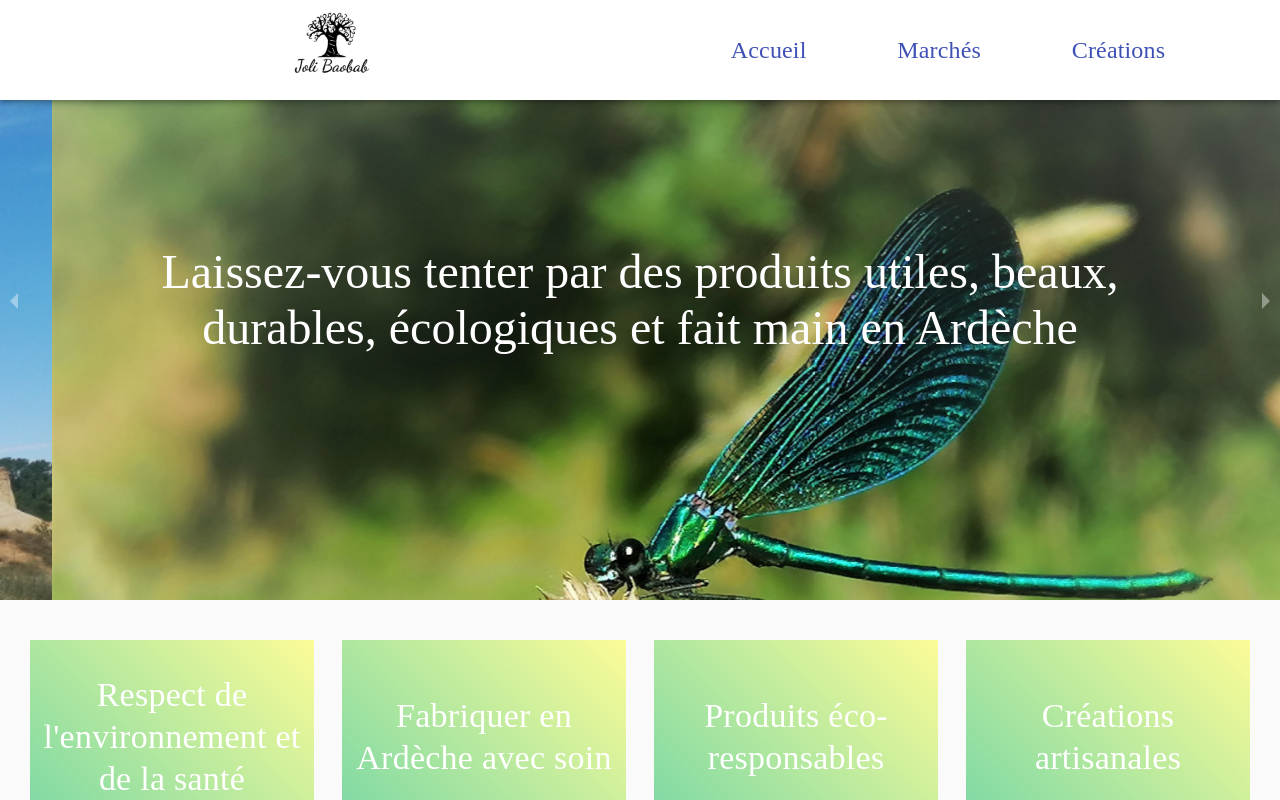
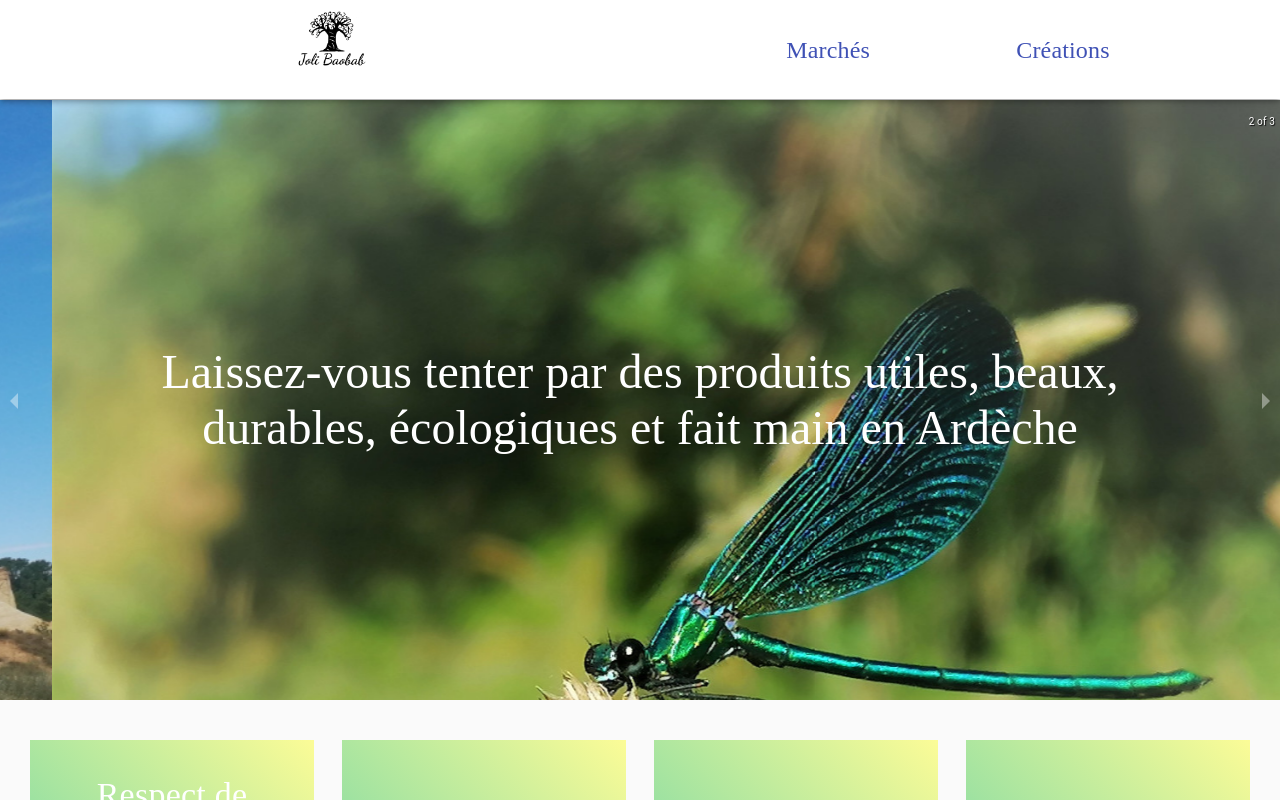
Before and after one commit to fabden/sitesandra, a React (Create React App) app: page / in a window 1280 px wide. Shown: the top 800 px of the page. Built offline with nearby package versions, Linux system fonts and the light colour scheme; a web font is replaced by a local one.

Commit message:
debug menu

```diff
--- a/public/index.html
+++ b/public/index.html
@@ -5,8 +5,8 @@
     <meta name="viewport" content="width=device-width, initial-scale=1" />
     <meta name="theme-color" content="#000000" />
     <meta
-      name="description"
-      content="Web site created using create-react-app"
+      name="jolibaobab"
+      content="Accessible par des gestes simples du quotidien, n'hésitez plus et plongez dans une vie zéro déchet. Bienvenue dans un monde plus respectueux de l' ..."
     />
 
     <link rel="manifest" href="%PUBLIC_URL%/manifest.json" />
--- a/src/Components/Menus.js
+++ b/src/Components/Menus.js
@@ -1,25 +1,38 @@
 import React from "react";
-import { AppBar, Toolbar, Grid, Container, Box, Link, Typography} from "@material-ui/core";
+import {
+  AppBar,
+  Toolbar,
+  Grid,
+  Container,
+  Box,
+  Link,
+  Typography,
+  makeStyles,
+} from "@material-ui/core";
 import logo from "../asset/images/logo.png";
 
+const usestyles = makeStyles((theme) => ({
+  root:{
+    height:'90px',
+  }
 
+}));
 
 function Menus() {
+
+  const classes = usestyles();
+
   return (
     <Container maxWidth={false}>
       <AppBar>
         <Toolbar>
           <Grid container alignItems="center">
-            <Grid item xs={6} container justifyContent="center" >
-              <Box width="100px" clone>
-                <img src={logo} alt="logo jolieboabab" />
-              </Box>
+            <Grid item xs={6} container justifyContent="center">
+              <Link href="/#">
+                <img src={logo} alt="logo jolieboabab" className={classes.root} />
+              </Link>
             </Grid>
             <Grid item xs={6} container justifyContent="space-evenly">
-              <Grid item>
-
-               <Link href="/#"> Accueil</Link>
-              </Grid>
               <Grid item>
                 <Link href="/#marche">Marchés</Link>
               </Grid>
--- a/src/Components/Slider.js
+++ b/src/Components/Slider.js
@@ -39,6 +39,7 @@ function slider() {
   return (
     <>
       <Container maxWidth={false} disableGutters>
+        <Box height='100px'></Box>
         <Grid container className={classes.positionRelative} justifyContent="center" >
           <Box color='#ffffff' height='600px' width='80%' display="flex" justifyContent="center" alignItems="center" className={classes.index}>
             <Typography align='center' variant="h3">Laissez-vous tenter par des produits utiles, beaux, durables, écologiques et fait main en Ardèche</Typography>
```
